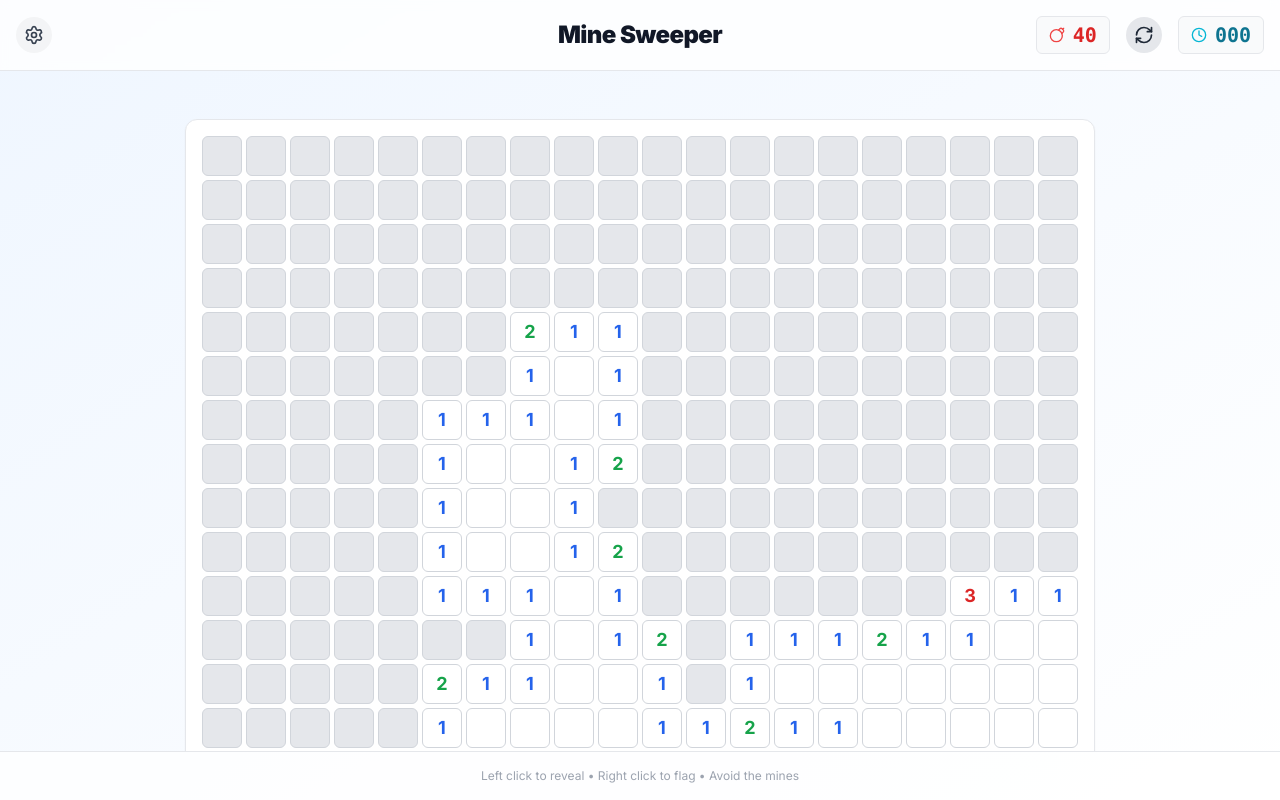
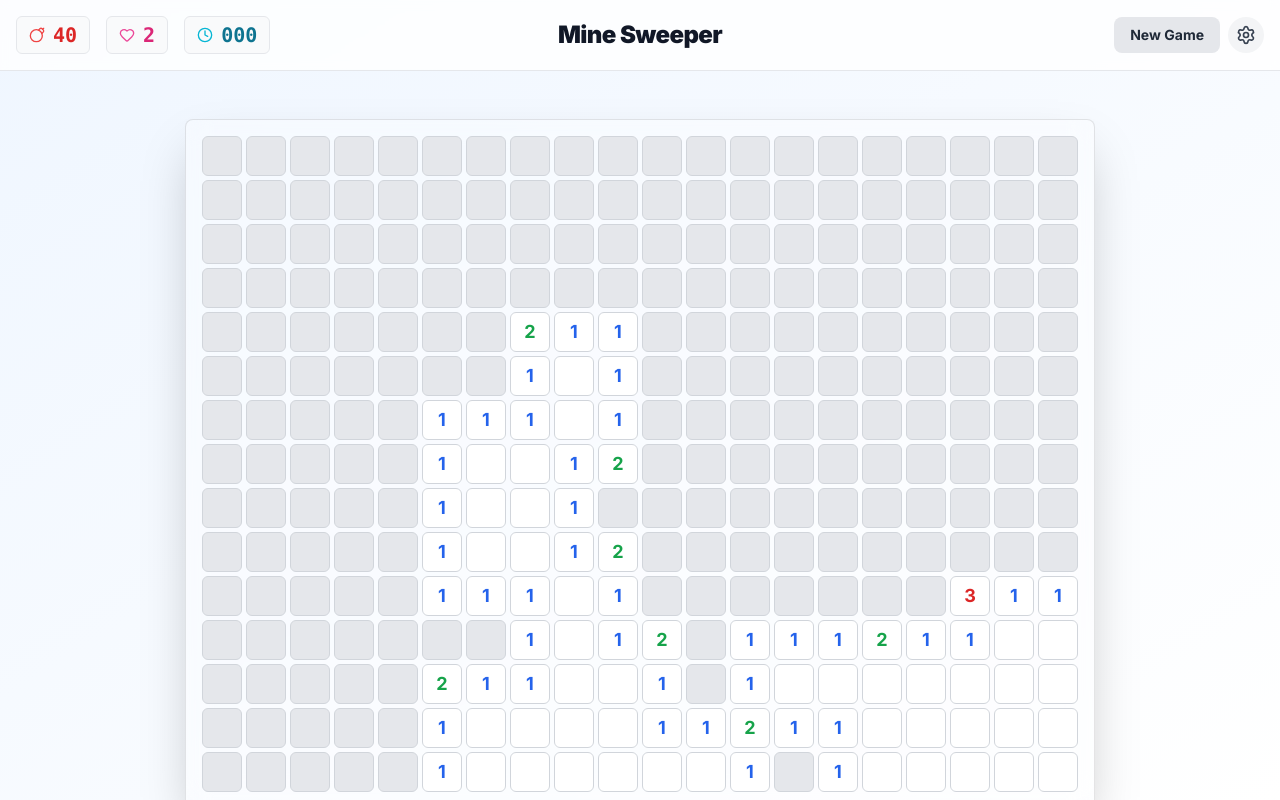
Before and after one commit to ttomvo/mine-sweeper, a React (Vite) app: page / in a window 1280 px wide. Built offline with nearby package versions, Linux system fonts and the light colour scheme.

Commit message:
feat: Implement lives system, star rating, and game over modal with animated stats and updated PWA icons.

```diff
--- a/src/App.jsx
+++ b/src/App.jsx
@@ -1,6 +1,6 @@
 import React, { useState, useEffect, useCallback, useRef } from 'react';
 import confetti from 'canvas-confetti';
-import { Bomb, Clock, RefreshCw, Settings, Trophy } from 'lucide-react';
+import { Bomb, Clock, Settings, Trophy, Heart, Star } from 'lucide-react';
 import Board from './components/Board';
 import { createBoard, revealCell, checkWin, revealAllMines, toggleFlag, chordReveal, revealRandomSafeCell } from './utils/gameLogic';
 import { playClick, playFlag, playExplosion, playWin } from './utils/sound';
@@ -16,6 +16,23 @@ const WIN_ANIMATIONS = [
   'animate-tada',
   'animate-float'
 ];
+
+const AnimatedStat = ({ icon: Icon, value, colorClass, bgClass, iconColorClass }) => {
+  const [animating, setAnimating] = useState(false);
+
+  useEffect(() => {
+    setAnimating(true);
+    const timeout = setTimeout(() => setAnimating(false), 300);
+    return () => clearTimeout(timeout);
+  }, [value]);
+
+  return (
+    <div className={`flex items-center gap-2 px-3 py-1 rounded-md border transition-colors ${bgClass} ${animating ? 'animate-pop' : ''}`}>
+      <Icon size={16} className={iconColorClass} />
+      <span className={`font-mono text-xl font-bold ${colorClass}`}>{value}</span>
+    </div>
+  );
+};
 
 function App() {
   // Initialize state from localStorage or defaults
@@ -77,16 +94,27 @@ function App() {
   });
   const [gameState, setGameState] = useState('idle'); // idle, playing, won, lost
   const [mineCount, setMineCount] = useState(config.mines);
+  const [lives, setLives] = useState(config.lives || 1);
+  const livesRef = useRef(config.lives || 1);
   const [timer, setTimer] = useState(0);
   const [showSettings, setShowSettings] = useState(false);
   const [showDebug, setShowDebug] = useState(false);
   const debugClickCountRef = useRef(0);
   const [winMessage, setWinMessage] = useState('VICTORY!');
   const [winAnimation, setWinAnimation] = useState('animate-happy');
+  const [stars, setStars] = useState(0);
+  const [showGameOverModal, setShowGameOverModal] = useState(false);
+  const [floatingHearts, setFloatingHearts] = useState([]);
 
   const timerRef = useRef(null);
   const boardRef = useRef(board);
+  // Optimize timer access in callbacks without re-renders
+  const timeElapsedRef = useRef(0);
   const isFirstRender = useRef(true);
+
+  useEffect(() => {
+    timeElapsedRef.current = timer;
+  }, [timer]);
 
   // Persist settings
   useEffect(() => {
@@ -109,6 +137,14 @@ function App() {
     boardRef.current = board;
   }, [board]);
 
+  const addFloatingHeart = useCallback((x, y) => {
+    const id = Date.now() + Math.random();
+    setFloatingHearts(prev => [...prev, { id, x, y }]);
+    setTimeout(() => {
+      setFloatingHearts(prev => prev.filter(h => h.id !== id));
+    }, 1000);
+  }, []);
+
   // Initialize game
   const initGame = useCallback(() => {
     if (timerRef.current) {
@@ -121,7 +157,11 @@ function App() {
     boardRef.current = newBoard;
     setGameState('idle');
     setMineCount(config.mines);
+    setLives(config.lives || 1);
+    livesRef.current = config.lives || 1;
     setTimer(0);
+    setShowGameOverModal(false);
+    setFloatingHearts([]);
   }, [config, autoRevealCount]);
 
   // Reset game when config changes
@@ -175,20 +215,58 @@ function App() {
     const cell = currentBoard[x][y];
 
     if (cell.isRevealed) {
-      const { board: newBoard, hitMine } = chordReveal(currentBoard, x, y);
+      const { board: newBoard, hitMine, minesHitCount } = chordReveal(currentBoard, x, y);
       if (newBoard !== currentBoard) {
         setBoard([...newBoard]);
         if (hitMine) {
           playExplosion();
+          // Decrease mine count by the number of mines hit
+          setMineCount(prev => prev - (minesHitCount || 1));
+
+          if (livesRef.current > 1) {
+            livesRef.current -= (minesHitCount || 1);
+            // Ensure lives don't go below 0 if multiple mines hit
+            if (livesRef.current < 0) livesRef.current = 0;
+            setLives(livesRef.current);
+            addFloatingHeart(x, y);
+
+            if (livesRef.current === 0) {
               setGameState('lost');
-          revealAllMines(newBoard);
+              setShowGameOverModal(true);
+              setBoard(revealAllMines(newBoard));
+            }
+            // Otherwise continue
+          } else {
+            livesRef.current = 0;
+            setLives(0);
+            setGameState('lost');
+            setShowGameOverModal(true);
+            setBoard(revealAllMines(newBoard));
+          }
         } else {
           playClick();
           if (checkWin(newBoard)) {
             playWin();
             setGameState('won');
+            setShowGameOverModal(true);
             setWinMessage(WIN_MESSAGES[Math.floor(Math.random() * WIN_MESSAGES.length)]);
             setWinAnimation(WIN_ANIMATIONS[Math.floor(Math.random() * WIN_ANIMATIONS.length)]);
+
+            // Calculate Stars
+            let earnedStars = 1;
+            const currentTime = timeElapsedRef.current;
+
+            // Use config-specific thresholds or defaults if custom
+            const threeStarTime = config.threeStarTime || 9999;
+            const twoStarTime = config.twoStarTime || 9999;
+
+            if (currentTime <= threeStarTime && livesRef.current === (config.lives || 1)) {
+              earnedStars = 3;
+            } else if (currentTime <= twoStarTime) {
+              earnedStars = 2;
+            }
+            setStars(earnedStars);
+
             confetti({
               particleCount: 100,
               spread: 70,
@@ -204,7 +282,7 @@ function App() {
     const newBoard = toggleFlag(currentBoard, x, y);
     setBoard([...newBoard]);
     setMineCount(prev => cell.isFlagged ? prev + 1 : prev - 1);
-  }, [gameState]);
+  }, [gameState, addFloatingHeart, config]);
 
   const handleCellContextMenu = useCallback((e, x, y) => {
     e.preventDefault();
@@ -225,15 +303,44 @@ function App() {
 
     if (hitMine) {
       playExplosion();
+      // Decrease mine count for single reveal
+      setMineCount(prev => prev - 1);
+
+      if (livesRef.current > 1) {
+        livesRef.current -= 1;
+        setLives(livesRef.current);
+        addFloatingHeart(x, y);
+        // Game continues
+      } else {
+        livesRef.current = 0;
+        setLives(0);
         setGameState('lost');
-      revealAllMines(newBoard);
+        setShowGameOverModal(true);
+        setBoard(revealAllMines(newBoard));
+      }
     } else {
       playClick();
       if (checkWin(newBoard)) {
         playWin();
         setGameState('won');
+        setShowGameOverModal(true);
         setWinMessage(WIN_MESSAGES[Math.floor(Math.random() * WIN_MESSAGES.length)]);
         setWinAnimation(WIN_ANIMATIONS[Math.floor(Math.random() * WIN_ANIMATIONS.length)]);
+
+        // Calculate Stars
+        let earnedStars = 1;
+        const currentTime = timeElapsedRef.current;
+
+        const threeStarTime = config.threeStarTime || 9999;
+        const twoStarTime = config.twoStarTime || 9999;
+
+        if (currentTime <= threeStarTime && livesRef.current === (config.lives || 1)) {
+          earnedStars = 3;
+        } else if (currentTime <= twoStarTime) {
+          earnedStars = 2;
+        }
+        setStars(earnedStars);
+
         confetti({
           particleCount: 100,
           spread: 70,
@@ -241,7 +348,7 @@ function App() {
         });
       }
     }
-  }, [gameState]);
+  }, [gameState, addFloatingHeart, config]);
 
   const handleTitleClick = () => {
     debugClickCountRef.current += 1;
@@ -256,14 +363,38 @@ function App() {
 
     playWin();
     setGameState('won');
+    setShowGameOverModal(true);
     setWinMessage(WIN_MESSAGES[Math.floor(Math.random() * WIN_MESSAGES.length)]);
     setWinAnimation(WIN_ANIMATIONS[Math.floor(Math.random() * WIN_ANIMATIONS.length)]);
+    setStars(3); // Force win gets 3 stars
     confetti({
       particleCount: 100,
       spread: 70,
       origin: { y: 0.6 }
     });
   };
+
+  // Idle detection
+  const [isIdle, setIsIdle] = useState(false);
+
+  useEffect(() => {
+    let timeoutId;
+    const resetTimer = () => {
+      setIsIdle(false);
+      clearTimeout(timeoutId);
+      timeoutId = setTimeout(() => setIsIdle(true), 60000); // 1 minute
+    };
+
+    const events = ['mousemove', 'mousedown', 'keypress', 'touchmove', 'scroll'];
+    events.forEach(event => window.addEventListener(event, resetTimer));
+
+    resetTimer(); // Start timer
+
+    return () => {
+      clearTimeout(timeoutId);
+      events.forEach(event => window.removeEventListener(event, resetTimer));
+    };
+  }, []);
 
   return (
     <div
@@ -309,8 +440,57 @@ function App() {
         : 'bg-white/80 border-gray-200'
         }`}>
 
-        {/* Left: Settings Button */}
+        {/* Left: Stats (Mines, Lives, Timer) */}
+        <div className="flex items-center gap-4 z-20">
+          <AnimatedStat
+            icon={Bomb}
+            value={mineCount}
+            colorClass={effectiveTheme === THEMES.DARK ? 'text-red-100' : 'text-red-600'}
+            bgClass={effectiveTheme === 'dark' ? 'bg-gray-900 border-gray-700' : 'bg-gray-50 border-gray-200'}
+            iconColorClass="text-red-500"
+          />
+
+          <AnimatedStat
+            icon={Heart}
+            value={lives}
+            colorClass={effectiveTheme === THEMES.DARK ? 'text-pink-100' : 'text-pink-600'}
+            bgClass={effectiveTheme === 'dark' ? 'bg-gray-900 border-gray-700' : 'bg-gray-50 border-gray-200'}
+            iconColorClass="text-pink-500"
+          />
+
+          <div className={`flex items-center gap-2 px-3 py-1 rounded-md border transition-colors ${effectiveTheme === THEMES.DARK
+            ? 'bg-gray-900 border-gray-700'
+            : 'bg-gray-50 border-gray-200'
+            }`}>
+            <Clock size={16} className="text-cyan-500" />
+            <span className={`font-mono text-xl font-bold ${effectiveTheme === THEMES.DARK ? 'text-cyan-100' : 'text-cyan-700'
+              }`}>{String(timer).padStart(3, '0')}</span>
+          </div>
+        </div>
+
+        {/* Center: Title */}
+        <h1
+          onClick={handleTitleClick}
+          className={`absolute left-1/2 top-1/2 -translate-x-1/2 -translate-y-1/2 text-2xl font-extrabold tracking-tight select-none cursor-pointer ${effectiveTheme === THEMES.DARK ? 'text-white' : 'text-gray-900'
+            }`}>
+          Mine Sweeper
+        </h1>
+
+        {/* Right: Controls (Reset, Settings) */}
         <div className="flex gap-2 z-20">
+          <button
+            onClick={initGame}
+            className={`px-4 py-2 rounded-lg font-semibold text-sm transition-all ${(gameState === 'won' || gameState === 'lost') && !showGameOverModal
+              ? 'bg-blue-600 hover:bg-blue-500 text-white animate-pulse ring-2 ring-offset-2 ring-blue-500 shadow-lg scale-105'
+              : effectiveTheme === THEMES.DARK
+                ? 'bg-gray-700 hover:bg-gray-600 text-white'
+                : 'bg-gray-200 hover:bg-gray-300 text-gray-800'
+              }`}
+            title="Start New Game"
+          >
+            New Game
+          </button>
+
           <button
             onClick={() => setShowSettings(true)}
             className={`p-2 rounded-full transition-colors ${effectiveTheme === THEMES.DARK
@@ -322,63 +502,24 @@ function App() {
             <Settings size={20} />
           </button>
         </div>
-
-        {/* Center: Title */}
-        <h1
-          onClick={handleTitleClick}
-          className={`absolute left-1/2 top-1/2 -translate-x-1/2 -translate-y-1/2 text-2xl font-extrabold tracking-tight select-none cursor-pointer ${effectiveTheme === THEMES.DARK ? 'text-white' : 'text-gray-900'
-            }`}>
-          Mine Sweeper
-        </h1>
-
-        {/* Right: Stats & Reset */}
-        <div className="flex items-center gap-4 z-20">
-          <div className={`flex items-center gap-2 px-3 py-1 rounded-md border transition-colors ${effectiveTheme === 'dark'
-            ? 'bg-gray-900 border-gray-700'
-            : 'bg-gray-50 border-gray-200'
-            }`}>
-            <Bomb size={16} className="text-red-500" />
-            <span className={`font-mono text-xl font-bold ${effectiveTheme === THEMES.DARK ? 'text-red-100' : 'text-red-600'
-              }`}>{mineCount}</span>
-          </div>
-
-          <button
-            onClick={initGame}
-            className={`p-2 rounded-full transition-colors ${effectiveTheme === THEMES.DARK
-              ? 'bg-gray-700 hover:bg-gray-600 text-white'
-              : 'bg-gray-200 hover:bg-gray-300 text-gray-800'
-              }`}
-            title="Reset Game"
-          >
-            <RefreshCw size={20} />
-          </button>
-
-          <div className={`flex items-center gap-2 px-3 py-1 rounded-md border transition-colors ${effectiveTheme === THEMES.DARK
-            ? 'bg-gray-900 border-gray-700'
-            : 'bg-gray-50 border-gray-200'
-            }`}>
-            <Clock size={16} className="text-cyan-500" />
-            <span className={`font-mono text-xl font-bold ${effectiveTheme === THEMES.DARK ? 'text-cyan-100' : 'text-cyan-700'
-              }`}>{String(timer).padStart(3, '0')}</span>
-          </div>
-        </div>
       </div>
 
       {/* Game Board Container */}
       <div className="flex-1 relative overflow-hidden">
         <div className="w-full h-full overflow-auto flex items-start justify-center p-4 pt-12">
-          <div className="relative group">
+          <div className={`relative group ${isIdle ? 'idle-mode' : ''} ${(gameState === 'won' || gameState === 'lost') ? 'pointer-events-none' : ''}`}>
             <Board
               board={board}
               onCellClick={handleCellClick}
               onCellContextMenu={handleCellContextMenu}
               theme={effectiveTheme}
+              floatingHearts={floatingHearts}
             />
           </div>
         </div>
 
         {/* Game Over / Win Overlay */}
-        {(gameState === 'won' || gameState === 'lost') && (
+        {(gameState === 'won' || gameState === 'lost') && showGameOverModal && (
           <div className="absolute inset-0 flex items-start justify-center z-50 bg-black/50 animate-in fade-in duration-200 backdrop-blur-sm pt-24">
             <div className={`p-10 rounded-3xl shadow-2xl text-center border-4 min-w-[320px] transition-colors ${effectiveTheme === THEMES.DARK
               ? 'bg-gray-800 text-white border-gray-700'
@@ -399,6 +540,33 @@ function App() {
                 }`}>
                 {gameState === 'won' ? `Time: ${timer}s` : 'Better luck next time!'}
               </p>
+
+              {gameState === 'won' && (
+                <div className="flex justify-center gap-2 mb-6">
+                  {[1, 2, 3].map((star) => (
+                    <Star
+                      key={star}
+                      size={40}
+                      className={`transition-all duration-500 transform ${star <= stars
+                        ? 'text-yellow-400 fill-yellow-400 scale-110 drop-shadow-lg animate-pop'
+                        : effectiveTheme === THEMES.DARK ? 'text-gray-600' : 'text-gray-300'
+                        }`}
+                      style={{ animationDelay: `${star * 200}ms` }}
+                    />
+                  ))}
+                </div>
+              )}
+
+              <div className="flex gap-4 justify-center">
+                <button
+                  onClick={() => setShowGameOverModal(false)}
+                  className={`px-6 py-2 rounded-full font-bold transition-all hover:scale-105 active:scale-95 shadow-lg ${effectiveTheme === THEMES.DARK
+                    ? 'bg-gray-700 text-white hover:bg-gray-600'
+                    : 'bg-gray-200 text-gray-800 hover:bg-gray-300'
+                    }`}
+                >
+                  View Board
+                </button>
                 <button
                   onClick={initGame}
                   className={`px-6 py-2 rounded-full font-bold transition-all hover:scale-105 active:scale-95 shadow-lg ${effectiveTheme === THEMES.DARK
@@ -410,18 +578,11 @@ function App() {
                 </button>
               </div>
             </div>
+          </div>
         )}
       </div>
 
-      {/* Footer */}
-      <div className={`p-4 shrink-0 text-center border-t transition-colors ${effectiveTheme === THEMES.DARK
-        ? 'bg-gray-900 border-gray-800 text-gray-500'
-        : 'bg-white/80 border-gray-200 text-gray-400'
-        }`}>
-        <div className="text-xs">
-          Left click to reveal • Right click to flag • Avoid the mines
-        </div>
-      </div>
+
     </div>
   );
 }
--- a/src/components/Board.jsx
+++ b/src/components/Board.jsx
@@ -1,15 +1,18 @@
 import React from 'react';
 import Cell from './Cell';
 
-const Board = React.memo(({ board, onCellClick, onCellContextMenu, theme }) => {
+const Board = ({ board, onCellClick, onCellContextMenu, theme, floatingHearts = [] }) => {
     return (
-        <div className={`flex flex-col gap-1 p-4 rounded-xl border transition-colors ${theme === 'dark'
-                ? 'bg-gray-800 border-gray-700'
-                : 'bg-white border-gray-200 shadow-sm'
-            }`}>
-            {board.map((row, rowIndex) => (
-                <div key={rowIndex} className="flex gap-1">
-                    {row.map((cell, colIndex) => (
+        <div
+            className="grid gap-1 select-none p-4 rounded-lg shadow-2xl bg-opacity-20 backdrop-blur-md border border-opacity-30"
+            style={{
+                gridTemplateColumns: `repeat(${board[0].length}, minmax(0, 1fr))`,
+                backgroundColor: theme === 'dark' ? 'rgba(0, 0, 0, 0.3)' : 'rgba(255, 255, 255, 0.3)',
+                borderColor: theme === 'dark' ? 'rgba(255, 255, 255, 0.1)' : 'rgba(0, 0, 0, 0.1)'
+            }}
+        >
+            {board.map((row, rowIndex) =>
+                row.map((cell, colIndex) => (
                     <Cell
                         key={`${rowIndex}-${colIndex}`}
                         x={rowIndex}
@@ -18,12 +21,12 @@ const Board = React.memo(({ board, onCellClick, onCellContextMenu, theme }) => {
                         onClick={onCellClick}
                         onContextMenu={onCellContextMenu}
                         theme={theme}
+                        hasFloatingHeart={floatingHearts.some(h => h.x === rowIndex && h.y === colIndex)}
                     />
-                    ))}
-                </div>
-            ))}
+                ))
+            )}
         </div>
     );
-});
+};
 
 export default Board;
--- a/src/components/Cell.jsx
+++ b/src/components/Cell.jsx
@@ -1,11 +1,15 @@
 import React from 'react';
-import { Flag, Bomb } from 'lucide-react';
+import { Flag, Bomb, Heart } from 'lucide-react';
 
-const Cell = React.memo(({ x, y, cell, onClick, onContextMenu, theme }) => {
+const Cell = React.memo(({ x, y, cell, onClick, onContextMenu, theme, hasFloatingHeart }) => {
     const { isRevealed, isFlagged, isMine, neighborMines } = cell;
 
     const getCellContent = () => {
-        if (isFlagged) return <Flag size={16} className="text-red-500 fill-red-500" />;
+        if (isFlagged) {
+            if (cell.isCorrectFlag) return <Flag size={16} className="text-green-500 fill-green-500" />;
+            if (cell.isIncorrectFlag) return <Flag size={16} className="text-red-600 fill-red-600" />;
+            return <Flag size={16} className="text-red-500 fill-red-500" />;
+        }
         if (isRevealed && isMine) return <Bomb size={18} className="text-white fill-white" />;
         if (isRevealed && neighborMines > 0) return <span className={`font-bold text-lg ${getNumberColor(neighborMines)}`}>{neighborMines}</span>;
         return null;
@@ -35,13 +39,15 @@ const Cell = React.memo(({ x, y, cell, onClick, onContextMenu, theme }) => {
     };
 
     const baseClasses = `w-8 h-8 sm:w-10 sm:h-10 flex items-center justify-center border rounded-md select-none cursor-pointer transition-colors ${theme === 'dark'
-            ? 'border-gray-600'
-            : 'border-gray-300'
+        ? 'border-gray-600'
+        : 'border-gray-300'
         }`;
 
     const revealedClasses = isRevealed
         ? (isMine
-            ? "bg-red-500 border-red-500"
+            ? (cell.isGameOverReveal
+                ? (theme === 'dark' ? "bg-red-900/50 border-red-900/50" : "bg-red-200 border-red-200")
+                : "bg-gray-700 border-gray-700")
             : (theme === 'dark' ? "bg-gray-800 border-gray-700" : "bg-white border-gray-200"))
         : (theme === 'dark'
             ? "bg-gray-700 hover:bg-gray-600"
@@ -49,11 +55,16 @@ const Cell = React.memo(({ x, y, cell, onClick, onContextMenu, theme }) => {
 
     return (
         <div
-            className={`${baseClasses} ${revealedClasses}`}
+            className={`${baseClasses} ${revealedClasses} relative`}
             onClick={() => onClick(x, y)}
             onContextMenu={(e) => onContextMenu(e, x, y)}
         >
             {getCellContent()}
+            {hasFloatingHeart && (
+                <div className="absolute inset-0 flex items-center justify-center pointer-events-none z-20">
+                    <Heart size={16} className="text-pink-500 fill-pink-500 animate-fly-fade" />
+                </div>
+            )}
         </div>
     );
 }, (prevProps, nextProps) => {
@@ -62,7 +73,10 @@ const Cell = React.memo(({ x, y, cell, onClick, onContextMenu, theme }) => {
         prevProps.cell.isFlagged === nextProps.cell.isFlagged &&
         prevProps.cell.isMine === nextProps.cell.isMine &&
         prevProps.cell.neighborMines === nextProps.cell.neighborMines &&
-        prevProps.theme === nextProps.theme
+        prevProps.cell.isCorrectFlag === nextProps.cell.isCorrectFlag &&
+        prevProps.cell.isIncorrectFlag === nextProps.cell.isIncorrectFlag &&
+        prevProps.theme === nextProps.theme &&
+        prevProps.hasFloatingHeart === nextProps.hasFloatingHeart
     );
 });
 
--- a/src/utils/config.js
+++ b/src/utils/config.js
@@ -1,7 +1,27 @@
 export const LEVELS = {
-    BEGINNER: { rows: 9, cols: 9, mines: 10 },
-    INTERMEDIATE: { rows: 15, cols: 20, mines: 40 },
-    EXPERT: { rows: 16, cols: 30, mines: 99 },
+    BEGINNER: {
+        rows: 9,
+        cols: 9,
+        mines: 10,
+        lives: 1,
+        threeStarTime: 60,
+        twoStarTime: 180
+    },
+    INTERMEDIATE: {
+        rows: 15,
+        cols: 20,
+        mines: 40,
+        lives: 2,
+        threeStarTime: 300,
+        twoStarTime: 600
+    },
+    EXPERT: {
+        rows: 16,
+        cols: 30, mines: 99,
+        lives: 3,
+        threeStarTime: 600,
+        twoStarTime: 1000
+    },
 };
 
 export const THEMES = {
--- a/src/utils/gameLogic.js
+++ b/src/utils/gameLogic.js
@@ -110,26 +110,30 @@ export const chordReveal = (board, x, y) => {
     return { board: newBoard, hitMine: false, revealedSomething: false };
   }
 
-  // Count flagged neighbors
-  let flaggedCount = 0;
+  // Count flagged neighbors AND revealed mines (for lives mechanism)
+  let accountedMines = 0;
   for (let dx = -1; dx <= 1; dx++) {
     for (let dy = -1; dy <= 1; dy++) {
       if (dx === 0 && dy === 0) continue;
       const nx = x + dx;
       const ny = y + dy;
       if (nx >= 0 && nx < rows && ny >= 0 && ny < cols) {
-        if (newBoard[nx][ny].isFlagged) flaggedCount++;
+        const neighbor = newBoard[nx][ny];
+        if (neighbor.isFlagged || (neighbor.isRevealed && neighbor.isMine)) {
+          accountedMines++;
+        }
       }
     }
   }
 
-  if (flaggedCount !== cell.neighborMines) {
+  if (accountedMines !== cell.neighborMines) {
     return { board: newBoard, hitMine: false, revealedSomething: false };
   }
 
   // Reveal unflagged neighbors
   let hitMine = false;
   let revealedSomething = false;
+  let minesHitCount = 0;
 
   for (let dx = -1; dx <= 1; dx++) {
     for (let dy = -1; dy <= 1; dy++) {
@@ -139,14 +143,17 @@ export const chordReveal = (board, x, y) => {
       if (nx >= 0 && nx < rows && ny >= 0 && ny < cols) {
         if (!newBoard[nx][ny].isFlagged && !newBoard[nx][ny].isRevealed) {
           const result = revealCellInPlace(newBoard, nx, ny);
-          if (result.hitMine) hitMine = true;
+          if (result.hitMine) {
+            hitMine = true;
+            minesHitCount++;
+          }
           revealedSomething = true;
         }
       }
     }
   }
 
-  return { board: newBoard, hitMine, revealedSomething };
+  return { board: newBoard, hitMine, revealedSomething, minesHitCount };
 };
 
 export const toggleFlag = (board, x, y) => {
@@ -169,7 +176,16 @@ export const revealAllMines = (board) => {
   let newBoard = structuredClone(board);
   for (let row of newBoard) {
     for (let cell of row) {
-      if (cell.isMine) cell.isRevealed = true;
+      if (cell.isFlagged) {
+        if (cell.isMine) {
+          cell.isCorrectFlag = true;
+        } else {
+          cell.isIncorrectFlag = true;
+        }
+      } else if (cell.isMine && !cell.isRevealed) {
+        cell.isRevealed = true;
+        cell.isGameOverReveal = true;
+      }
     }
   }
   return newBoard;
```
Also changed, not shown: src/index.css (+64 -0 lines), public/pwa-192x192.png, public/pwa-512x512.png. Lines whose indentation alone changed are shown as unchanged.
